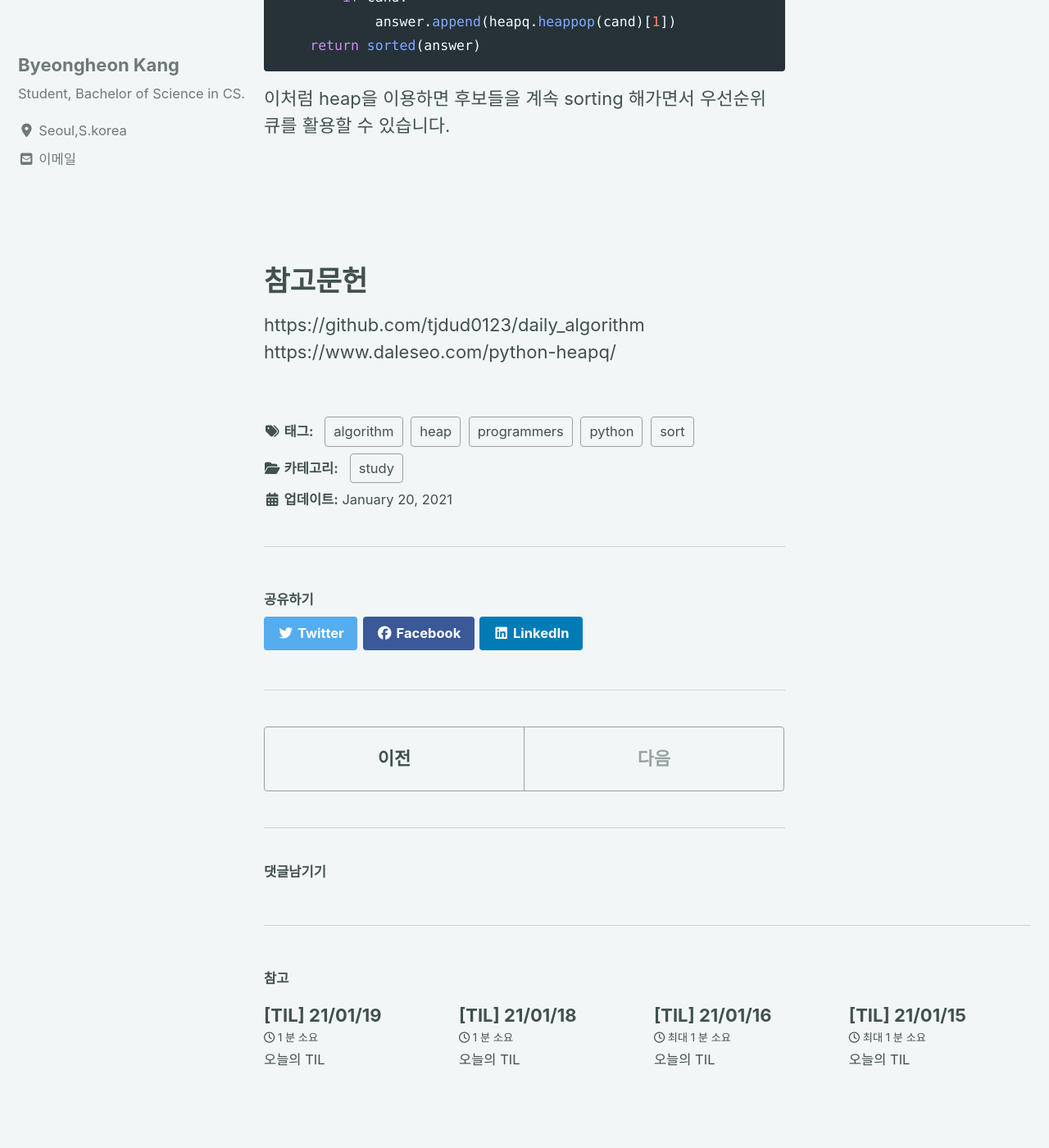
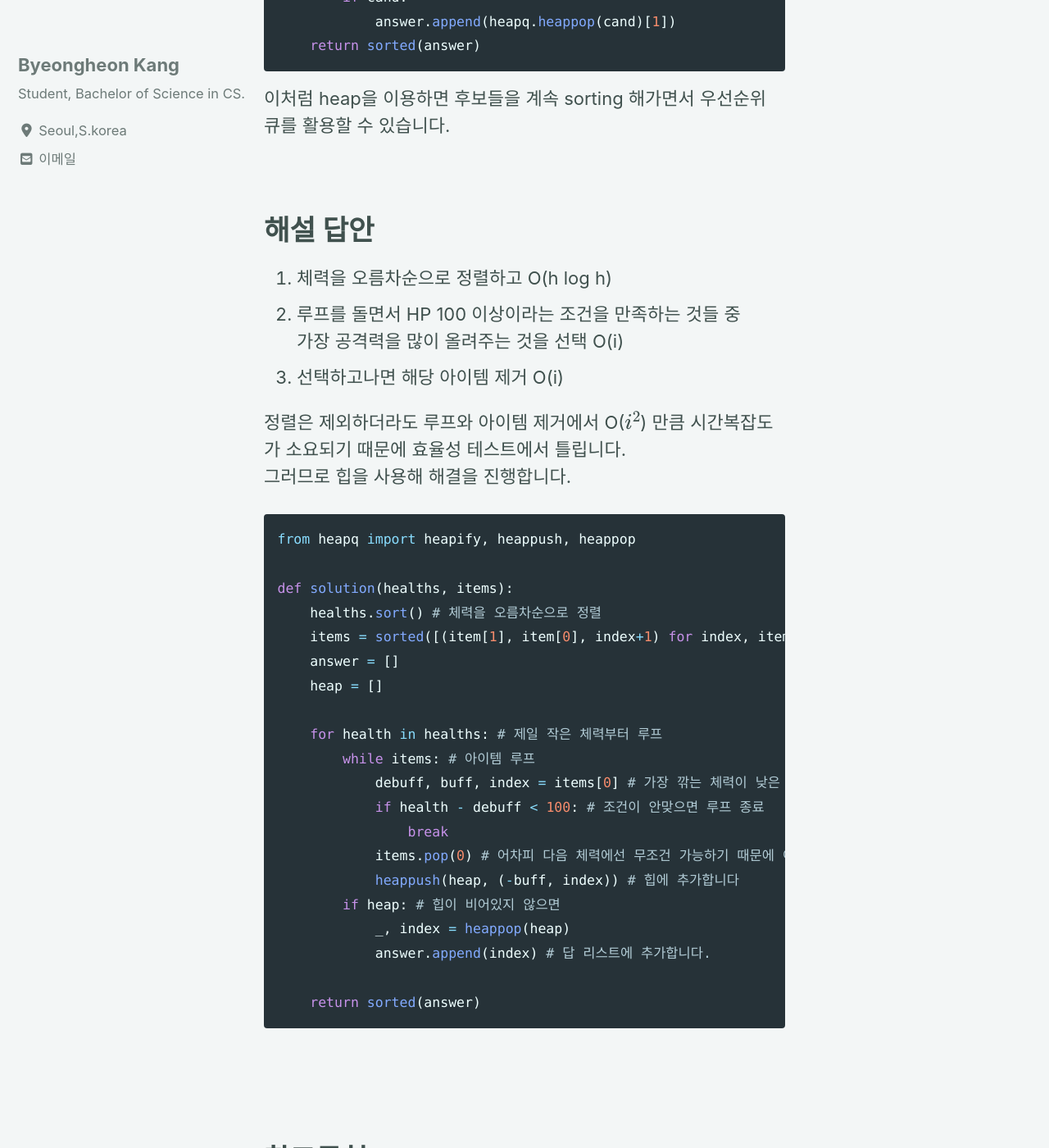
Before and after one commit to devtrail42/devtrail42.github.io, a Jekyll site: the page built from _posts/2021-01-20-Algo.md, in a window 1280 px wide and 1400 px high, scrolled down 3106 px. Shown: the whole window at 82% size. Built offline with Jekyll 4.4.1, drawn with Linux system fonts in a browser that asks for light colours; cached includes are drawn as plain includes; nearby versions of some CDN libraries; formulas are drawn with MathJax 3; comment, search, counter and statistics services are not loaded.

Commit message:
edit post

````diff
--- a/_posts/2021-01-20-Algo.md
+++ b/_posts/2021-01-20-Algo.md
@@ -97,6 +97,40 @@ def solution(healths, items):
 
 이처럼 heap을 이용하면 후보들을 계속 sorting 해가면서 우선순위 큐를 활용할 수 있습니다.
 
+&nbsp;
+
+# 해설 답안
+
+1. 체력을 오름차순으로 정렬하고 O(h log h)
+2. 루프를 돌면서 HP 100 이상이라는 조건을 만족하는 것들 중
+가장 공격력을 많이 올려주는 것을 선택 O(i)
+3. 선택하고나면 해당 아이템 제거 O(i)
+
+정렬은 제외하더라도 루프와 아이템 제거에서 O($i^2$) 만큼 시간복잡도가 소요되기 때문에 효율성 테스트에서 틀립니다.
+그러므로 힙을 사용해 해결을 진행합니다.
+
+```py
+from heapq import heapify, heappush, heappop
+
+def solution(healths, items):
+    healths.sort() # 체력을 오름차순으로 정렬
+    items = sorted([(item[1], item[0], index+1) for index, item in enumerate(items)]) # 깎는 체력 순으로 정렬
+    answer = []
+    heap = []
+
+    for health in healths: # 제일 작은 체력부터 루프
+        while items: # 아이템 루프
+            debuff, buff, index = items[0] # 가장 깎는 체력이 낮은 아이템
+            if health - debuff < 100: # 조건이 안맞으면 루프 종료
+                break
+            items.pop(0) # 어차피 다음 체력에선 무조건 가능하기 때문에 이 시점에서 제거합니다. 여기서 deque를 사용해도 되겠죠?
+            heappush(heap, (-buff, index)) # 힙에 추가합니다
+        if heap: # 힙이 비어있지 않으면
+            _, index = heappop(heap)
+            answer.append(index) # 답 리스트에 추가합니다.
+
+    return sorted(answer)
+```
 
 &nbsp;
 
````
